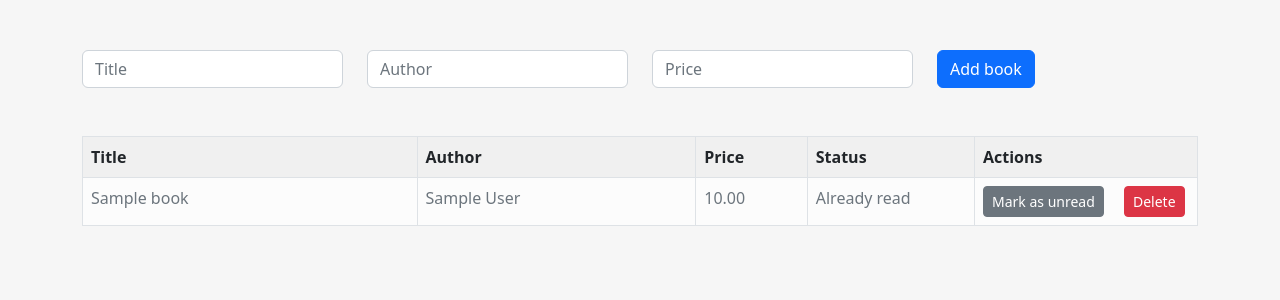
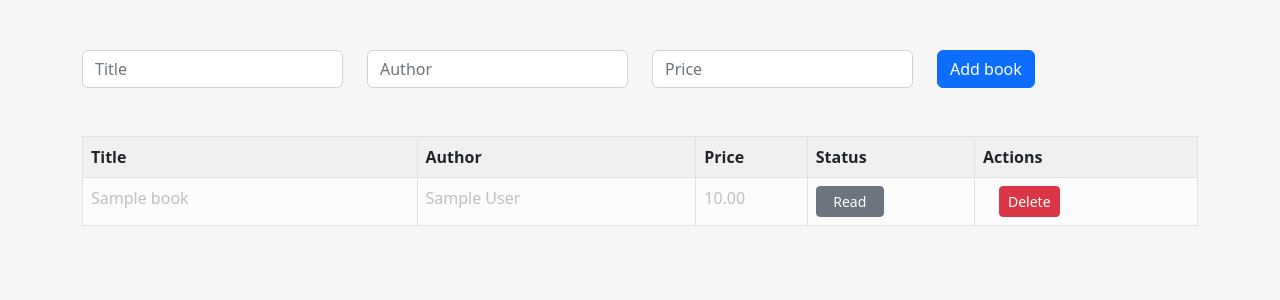
Before and after one commit to 4ka0/django_htmx_books, a Django app: page / in a window 1280 px wide. Shown: the top 300 px of the page. Run offline with Django 4.2, Linux system fonts and the light colour scheme; tables that the repository leaves empty hold one stand-in row (values such as "Sample post"); some libraries are stand-ins or nearby versions.

Commit message:
Status button update

```diff
--- a/static/base.css
+++ b/static/base.css
@@ -10,3 +10,11 @@ thead {
 tbody {
     background-color: rgb(252, 252, 252);
 }
+
+.grey-text {
+    color: rgb(192, 192, 192);
+}
+
+.status-button {
+    width: 68px;
+}
--- a/templates/partial_individual_book.html
+++ b/templates/partial_individual_book.html
@@ -1,4 +1,4 @@
-<tr class="{% if book.read %}text-muted{% endif %}">
+<tr class="{% if book.read %}grey-text{% endif %}">
 
     <td>{{ book.title }}</td>
     <td>{{ book.author }}</td>
@@ -7,42 +7,35 @@
     <!-- Status cell -->
     <td>
         {% if not book.read %}
-            Not read yet
+
+            <button class="btn btn-primary btn-sm status-button"
+                    hx-put="{% url 'update_read_status' book.id %}"
+                    hx-target="closest tr"
+                    hx-swap="outerHTML" >
+                Unread
+            </button>
+
         {% else %}
-            Already read
+
+            <button class="btn btn-secondary btn-sm status-button"
+                    hx-put="{% url 'update_read_status' book.id %}"
+                    hx-target="closest tr"
+                    hx-swap="outerHTML" >
+                Read
+            </button>
+
         {% endif %}
     </td>
 
     <!-- Action button cell -->
     <td>
 
-        {% if not book.read %}
-
-            <!-- Button to change to 'read' -->
-            <button class="btn btn-primary btn-sm"
-                    hx-put="{% url 'update_read_status' book.id %}"
-                    hx-target="closest tr"
-                    hx-swap="outerHTML" >
-                Mark as read
-            </button>
-
-        {% else %}
-
-            <!-- Button to change to 'unread' -->
-            <button class="btn btn-secondary btn-sm"
-                    hx-put="{% url 'update_read_status' book.id %}"
-                    hx-target="closest tr"
-                    hx-swap="outerHTML" >
-                Mark as unread
-            </button>
-
-        {% endif %}
-
         <!-- Delete button -->
         <button class="btn btn-danger btn-sm ms-3"
                 hx-delete="{% url 'delete_book' book.id %}"
                 hx-target="closest tr"
-                hx-swap="outerHTML" >
+                hx-swap="outerHTML"
+                hx-confirm="Are you sure you wish to delete this book?" >
             Delete
         </button>
 
```
